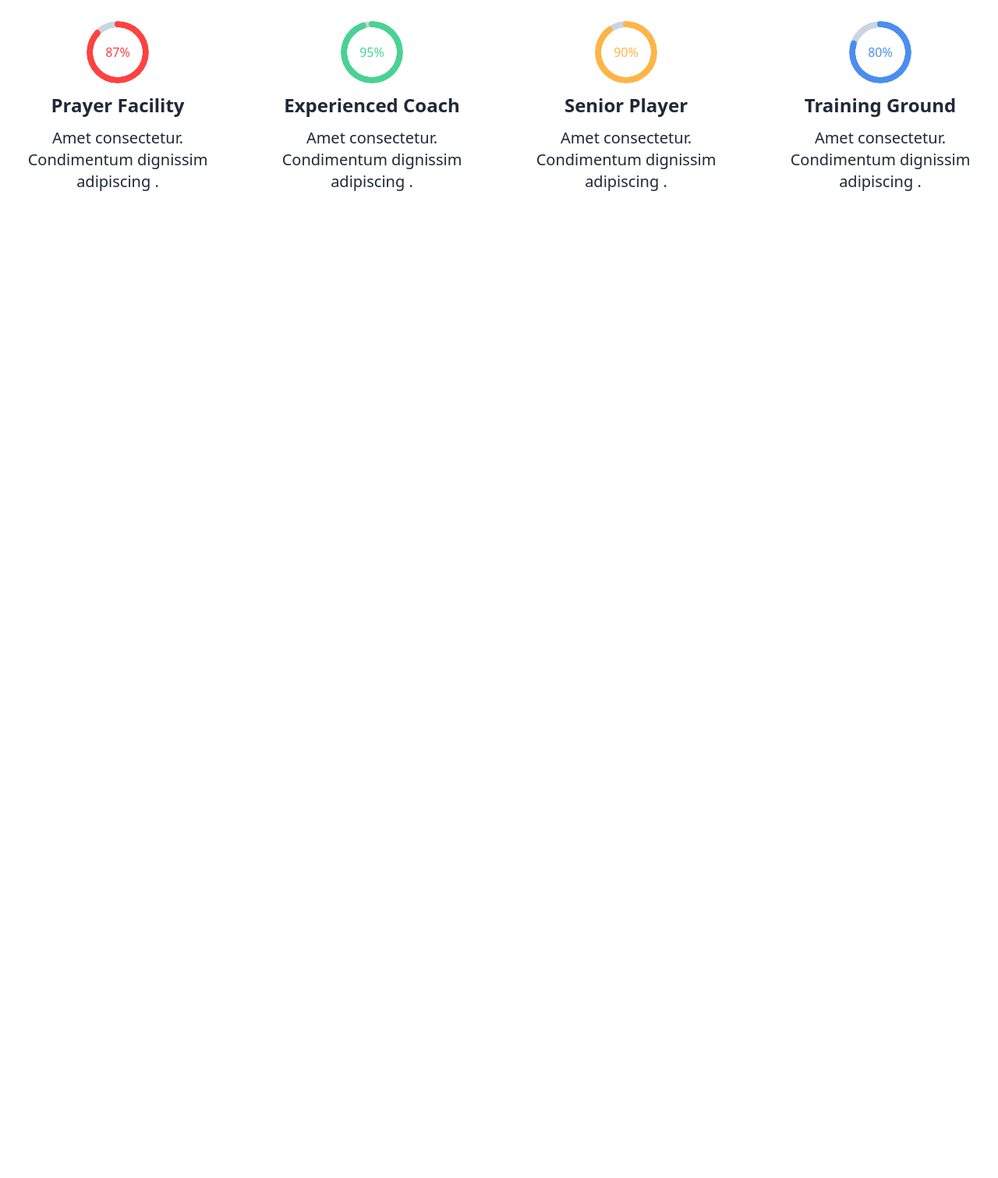
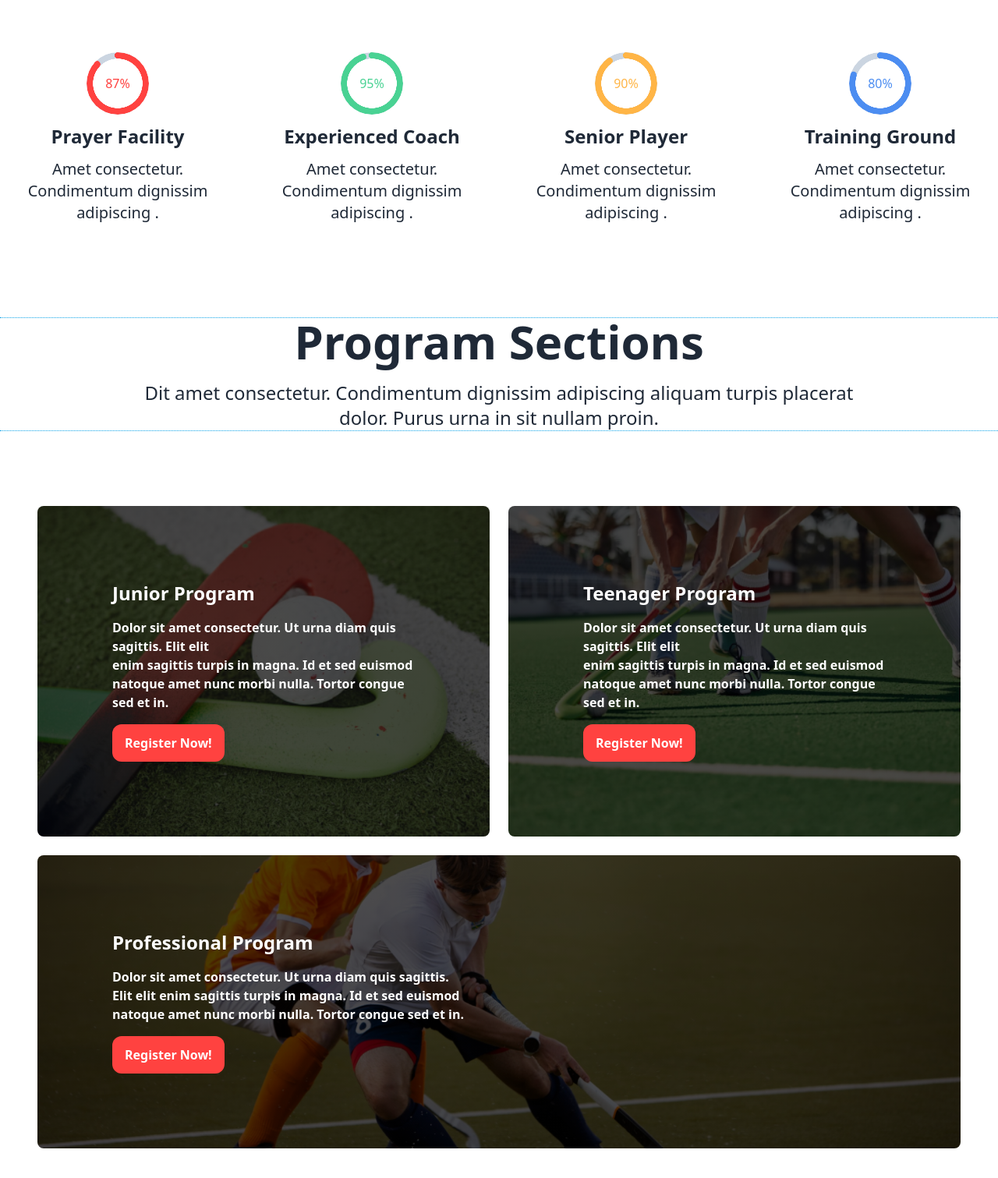
Before and after one commit to Priya-Ram-web/hocky-repository, a plain HTML site: page index.html in a window 1280 px wide. Shown: the part 1104-2615 px from the top of the page at 78% size. Before the commit the page ends 1439 px from the top, so only its background shows below. Drawn offline with nearby package versions, Linux system fonts and the light colour scheme.

Commit message:
hockey zone

```diff
--- a/index.html
+++ b/index.html
@@ -12,6 +12,7 @@
 <link rel="preconnect" href="https://fonts.gstatic.com" crossorigin>
 <link href="https://fonts.googleapis.com/css2?family=Bebas+Neue&family=Manrope:wght@200..800&family=Poppins:ital,wght@0,100;0,200;0,300;0,400;0,500;0,600;0,700;0,800;0,900;1,100;1,200;1,300;1,400;1,500;1,600;1,700;1,800;1,900&family=Roboto:ital,wght@0,100;0,300;0,400;0,500;0,700;0,900;1,100;1,300;1,400;1,500;1,700;1,900&display=swap" rel="stylesheet">
 <link rel="stylesheet" href="https://cdnjs.cloudflare.com/ajax/libs/font-awesome/6.6.0/css/all.min.css" integrity="sha512-Kc323vGBEqzTmouAECnVceyQqyqdsSiqLQISBL29aUW4U/M7pSPA/gEUZQqv1cwx4OnYxTxve5UMg5GT6L4JJg==" crossorigin="anonymous" referrerpolicy="no-referrer" />
+<link rel="stylesheet" href="style.css">
 
 
 </head>
@@ -123,10 +124,10 @@
 <!--header part end-->
     <!--main part start-->
     <main class="container mx-auto">
-      <div class="space-y-5 mt-24 border-dotted border-y border-sky-500 mb-14">
+      <div class="space-y-5 mt-24 border-dotted border-y border-sky-500 mb-24">
         <h1 class="font-bold text-center text-6xl">Professional Hockeys Club</h1>
         <p class="text-center text-2xl">Dit amet consectetur. Condimentum dignissim adipiscing aliquam turpis placerat<br>
-           dolor. Purus urna in sit nullam proin. </p>
+           dolor. Purus urna in sit nullam proin.</p>
       </div>
 
 <div class="grid grid-cols-1 md:grid-cols-2 lg:grid-cols-4 gap-6 mb-16">
@@ -189,9 +190,53 @@
     Amet consectetur. Condimentum dignissim adipiscing .
   </p>
 </div>
+</div>
 <!--80% progress end-->
+ <!--program part start-->
 
+ <div class="space-y-5 mt-24 border-dotted border-y border-sky-500 mb-24">
+  <h1 class="font-bold text-center text-6xl">Program Sections</h1>
+  <p class="text-center text-2xl">Dit amet consectetur. Condimentum dignissim adipiscing aliquam turpis placerat<br>
+     dolor. Purus urna in sit nullam proin.</p>
+</div>
+<div class="m-12 grid grid-cols-1 lg:grid-cols-2 gap-6">
 
+  <div class="rounded-lg w-full junior-program flex flex-col justify-end items-center p-24">
+   <!--image-1-->
+   <div class="text-white">
+    <h1 class="font-bold text-2xl mb-4">Junior Program</h1>
+    <p class="mb-4 font-semibold">Dolor sit amet consectetur. Ut urna diam quis sagittis. Elit elit <br>
+      enim sagittis turpis in magna. Id et sed euismod <br>
+      natoque amet nunc morbi nulla. Tortor congue sed et in.</p>
+      <button class="bg-[#FF4240] font-bold text-white px-4 py-3 rounded-xl">Register Now!</button>
+   </div>
+  </div>
+
+  <div class="rounded-lg w-full Teenager-Program flex flex-col justify-end items-center p-24">
+    <!--image-2-->
+    <div class="text-white">
+     <h1 class="font-bold text-2xl mb-4">Teenager Program</h1>
+     <p class="mb-4 font-semibold">Dolor sit amet consectetur. Ut urna diam quis sagittis. Elit elit
+      <br> enim sagittis turpis in magna. Id et sed euismod <br>
+      natoque amet nunc morbi nulla. Tortor congue sed et in.</p>
+       <button class="bg-[#FF4240] font-bold text-white px-4 py-3 rounded-xl">Register Now!</button>
+    </div>
+   </div>
+
+   <div class="rounded-lg w-full Professional-Program flex flex-col lg:col-span-2
+    justify-end  p-24 ">
+    <!--image-3-->
+    <div class="text-white">
+     <h1 class="font-bold text-2xl mb-4">Professional Program</h1>
+     <p class="mb-4 font-semibold">Dolor sit amet consectetur. Ut urna diam quis sagittis.<br>
+       Elit elit  enim sagittis turpis in magna.
+       Id et sed euismod <br>
+       natoque amet nunc morbi nulla. Tortor congue sed et in.</p>
+       <button class="bg-[#FF4240] font-bold text-white px-4 py-3 rounded-xl">Register Now!</button>
+    </div>
+   </div>
+</div>
+<!--program part end-->
 
 
 </main>
--- /dev/null
+++ b/style.css
@@ -0,0 +1,23 @@
+.junior-program{
+    background-image: linear-gradient(45deg,rgba(0, 0, 0, 0.7) ,
+     rgba(0, 0, 0, 0.7)),url(./Images/2.png);
+     background-repeat:no-repeat;
+     background-size: cover;
+     background-position: center;
+}
+.Teenager-Program{
+    background-image: linear-gradient(45deg,rgba(0, 0, 0, 0.7) ,
+     rgba(0, 0, 0, 0.7)),url(./Images/3.png);
+     background-repeat:no-repeat;
+     background-size: cover;
+     background-position: center;
+
+}
+.Professional-Program{
+    background-image: linear-gradient(45deg,rgba(0, 0, 0, 0.7) ,
+     rgba(0, 0, 0, 0.7)),url(./Images/4.png);
+     background-repeat:no-repeat;
+     background-size: cover;
+     background-position: center;
+
+}
```
